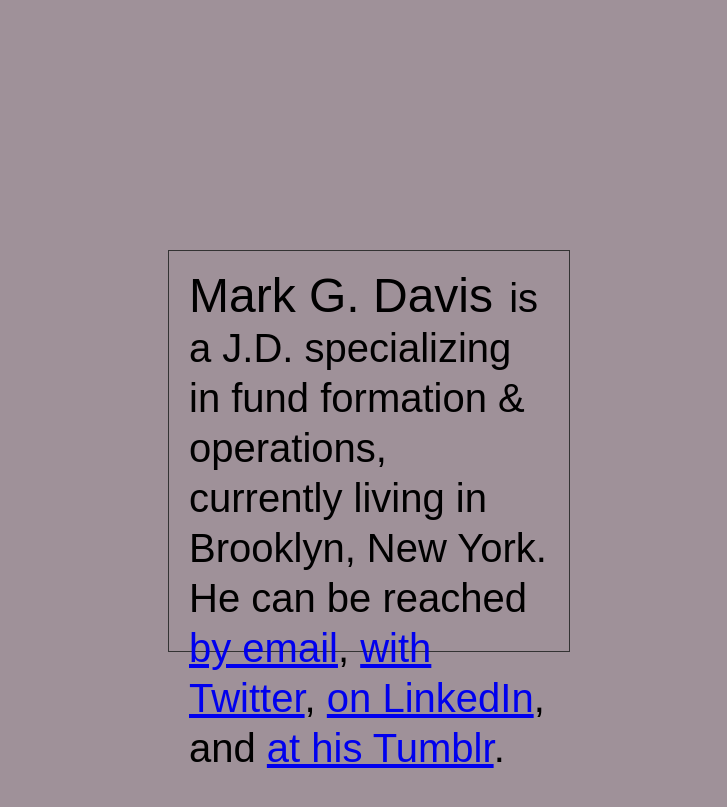
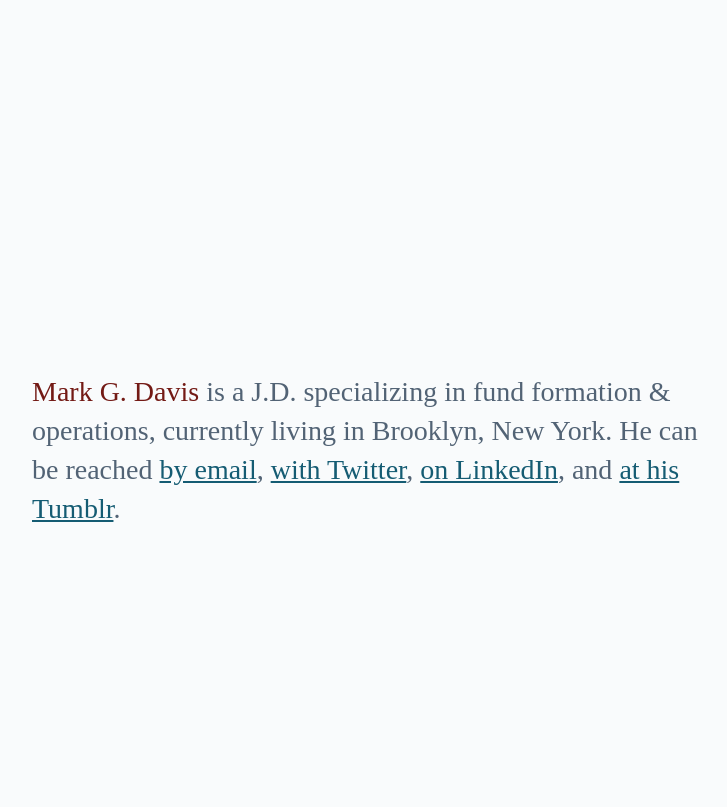
Before and after one commit to markgdavis/markgdavis.github.com, a Jekyll site: the page built from index.md, in a window 1280 px wide. Shown: the top 807 px of the page, without its empty margins (272-999 px from the left). Built offline with Jekyll 4.4.1, drawn with Linux system fonts in a browser that asks for light colours; some web fonts are replaced.

Commit message:
Replace style

```diff
--- a/stylesheets/application.css
+++ b/stylesheets/application.css
@@ -1,53 +1,35 @@
-@font-face {
-    font-family: 'TallDarkAndHandsomeCondensed';
-    src: url('talldarkandhandsome-condensed-webfont.eot');
-    src: url('talldarkandhandsome-condensed-webfont.eot?#iefix') format('eot'),
-         url('talldarkandhandsome-condensed-webfont.woff') format('woff'),
-         url('talldarkandhandsome-condensed-webfont.ttf') format('truetype'),
-         url('talldarkandhandsome-condensed-webfont.svg#webfont4zw0S41c') format('svg');
-    font-weight: normal;
-    font-style: normal;
-
+html, body {
+  height: 100%;
 }
 
 body {
-  font-family: 'TallDarkAndHandsomeCondensed', sans-serif;
-  font-size: 40px;
-  background: #9f9199;
-  line-height: 50px;
-  height: 100%;
+  font-family: 'Ovo', serif;
+  display: flex;
+  align-items: center;
+  justify-content: center;
+  margin: 0;
+  background: #f9fbfc;
 }
 
 article {
-  width: 360px;
-  height: 360px;
-  border: 1px solid #333;
-  position: absolute;
-  left: 50%;
-  top: 50%;
-  margin: -200px 0 0 -200px;
-  padding: 20px;
+  width: 24em;
+  max-width: 80%;
+  font-size: 28px;
+  line-height: 1.4em;
+  color: #526375;
 }
 
 h1 {
   font-weight: normal;
   display: inline;
-  font-size: 48px;
-  padding: 0 5px 0 0;
+  font-size: inherit;
+  color: #731a15;
 }
 
 p {
   display: inline;
 }
 
-ul {
-  position: absolute;
-  bottom: 10px;
-  list-style: none;
-  margin: 0;
+a {
+  color: #155c73;
 }
-
-li {
-  float: left;
-  margin: 0 10px 0 0;
-}
```
